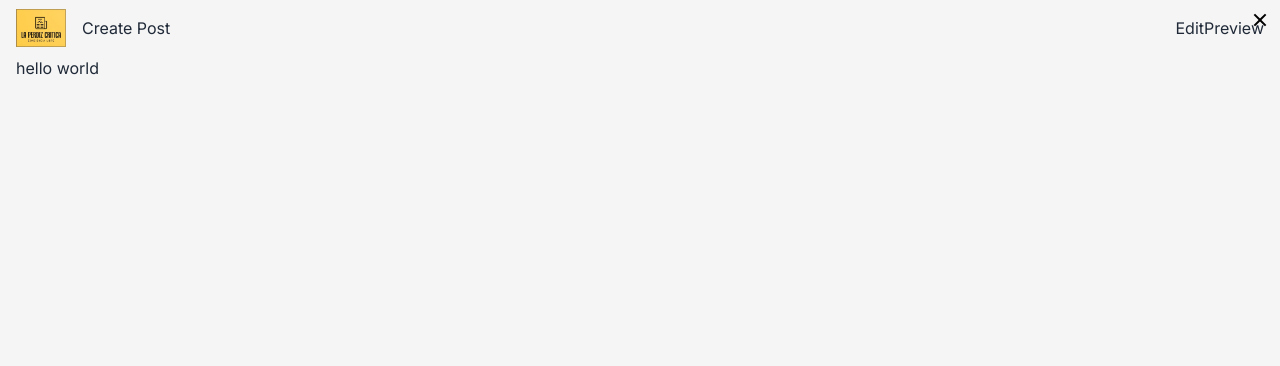
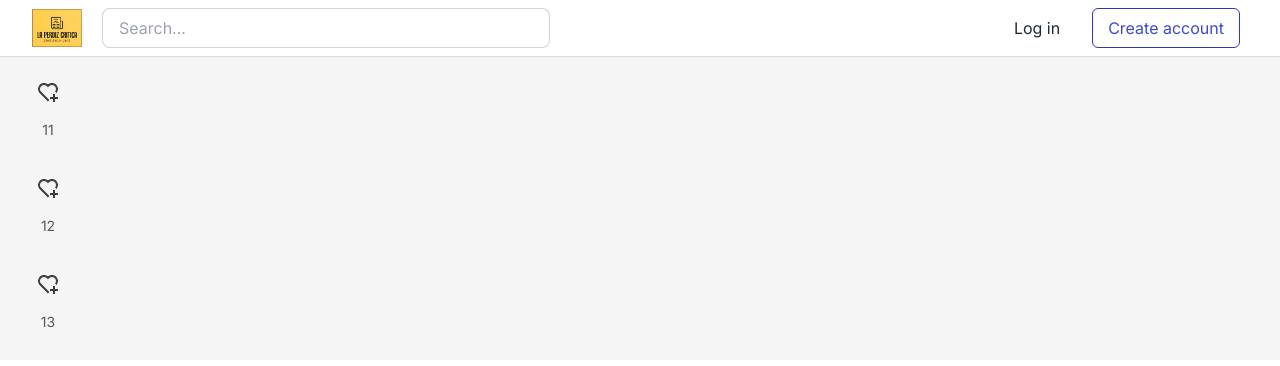
Before and after one commit to Eneko96/laperdizcritica, a Next.js app: page /article in a window 1280 px wide. Shown: the top 366 px of the page. Built offline with nearby package versions, Linux system fonts and the light colour scheme.

Commit message:
wip: change article to createArticle and create article route

```diff
--- a/src/app/Header.tsx
+++ b/src/app/Header.tsx
@@ -2,7 +2,7 @@ import Image from "next/image";
 
 export default function Header() {
   return (
-    <header className="w-full px-4 items-center bg-white h-[56px] fixed header-shadow">
+    <header className="w-full px-4 items-center bg-white h-[56px] fixed header-shadow left-0 top-0 right-0">
       <div className="max-w-[1280px] flex m-auto h-full w-auto items-center px-4">
         <Image src="/lpc.jpg" width={50} height={40} alt="Website logo" />
         <input
--- a/src/app/article/page.tsx
+++ b/src/app/article/page.tsx
@@ -1,3 +1,53 @@
 export default async function Article() {
-  return <div>hello world</div>;
+  return (
+    <div>
+      <div className="layout text-base w-full max-w-[1280px] mx-auto grid gap-4 grid-cols-article-layout p-4">
+        <aside className="block row-end-initial w-[4rem]">
+          <div className="actions p-0 bg-[rgb_245_245_245] grid gap-6 sticky shadow-none justify-stretch top-[129px]">
+            <div className="grid gap-4 justify-stretch">
+              {[1, 2, 3].map((_) => (
+                <div key={_} className="flex flex-col">
+                  <button className="relative inline-flex flex-col items-center hover:text-[#dc2626]">
+                    <span className="p-2 text-[#3d3d3d] transitions-all">
+                      <svg
+                        xmlns="http://www.w3.org/2000/svg"
+                        width="24"
+                        height="24"
+                        viewBox="0 0 24 24"
+                        fill="none"
+                        role="img"
+                        aria-hidden="true"
+                        className="crayons-icon fill-current hover:text-[#dc2626] transition-all"
+                      >
+                        <g
+                          clip-path="url(#clip0_988_3276)"
+                          className="fill-current"
+                        >
+                          <path
+                            className="fill-current"
+                            d="M19 14V17H22V19H18.999L19 22H17L16.999 19H14V17H17V14H19ZM20.243 4.75698C22.505 7.02498 22.583 10.637 20.479 12.992L19.059 11.574C20.39 10.05 20.32 7.65998 18.827 6.16998C17.324 4.67098 14.907 4.60698 13.337 6.01698L12.002 7.21498L10.666 6.01798C9.09103 4.60598 6.67503 4.66798 5.17203 6.17198C3.68203 7.66198 3.60703 10.047 4.98003 11.623L13.412 20.069L12 21.485L3.52003 12.993C1.41603 10.637 1.49503 7.01898 3.75603 4.75698C6.02103 2.49298 9.64403 2.41698 12 4.52898C14.349 2.41998 17.979 2.48998 20.242 4.75698H20.243Z"
+                            fill="#525252"
+                          ></path>
+                        </g>
+                        <defs>
+                          <clipPath id="clip0_988_3276">
+                            <rect width="24" height="24" fill="white"></rect>
+                          </clipPath>
+                        </defs>
+                      </svg>
+                    </span>
+                    <span className="w-[40px] h-[40px] p-2 transition-all text-[#575757] text-sm">
+                      {_ + 10}
+                    </span>
+                  </button>
+                </div>
+              ))}
+            </div>
+          </div>
+        </aside>
+        <main></main>
+        <aside></aside>
+      </div>
+    </div>
+  );
 }
--- a/src/app/article/layout.tsx
+++ b/src/app/createArticle/layout.tsx
@@ -11,7 +11,7 @@ export const metadata: Metadata = {
   description: "Generated by create next app",
 };
 
-export default function ArticleLayout({
+export default function CreateArticleLayout({
   children,
 }: {
   children: React.ReactNode;
--- /dev/null
+++ b/src/app/createArticle/page.tsx
@@ -0,0 +1,3 @@
+export default async function CreateArticle() {
+  return <div>hello world</div>;
+}
--- a/src/app/globals.css
+++ b/src/app/globals.css
@@ -9,6 +9,7 @@
 
 body {
   background: #f5f5f5;
+  padding-top: 56px;
 }
 
 h1,
--- a/src/app/layout.tsx
+++ b/src/app/layout.tsx
@@ -22,7 +22,10 @@ export default function RootLayout({
         <title>La perdiz critica</title>
         <meta property="og:title" content="La perdiz critica" key="title" />
       </Head>
-      <body className={inter.className}>{children}</body>
+      <body className={inter.className}>
+        <Header />
+        {children}
+      </body>
     </html>
   );
 }
--- a/src/app/page.tsx
+++ b/src/app/page.tsx
@@ -12,7 +12,6 @@ async function getMockData() {
 
 export default async function Home() {
   const { count, image } = await getMockData();
-  console.log(count, image);
 
   return (
     <main className="flex min-h-screen flex-col items-center justify-between p-24">
--- a/tailwind.config.js
+++ b/tailwind.config.js
@@ -1,21 +1,25 @@
 /** @type {import('tailwindcss').Config} */
 module.exports = {
   content: [
-    './src/pages/**/*.{js,ts,jsx,tsx,mdx}',
-    './src/components/**/*.{js,ts,jsx,tsx,mdx}',
-    './src/app/**/*.{js,ts,jsx,tsx,mdx}',
+    "./src/pages/**/*.{js,ts,jsx,tsx,mdx}",
+    "./src/components/**/*.{js,ts,jsx,tsx,mdx}",
+    "./src/app/**/*.{js,ts,jsx,tsx,mdx}",
   ],
   theme: {
     extend: {
       backgroundImage: {
-        'gradient-radial': 'radial-gradient(var(--tw-gradient-stops))',
-        'gradient-conic':
-          'conic-gradient(from 180deg at 50% 50%, var(--tw-gradient-stops))',
+        "gradient-radial": "radial-gradient(var(--tw-gradient-stops))",
+        "gradient-conic":
+          "conic-gradient(from 180deg at 50% 50%, var(--tw-gradient-stops))",
       },
       gridTemplateColumns: {
-        'maing': '240px 2fr 1fr',
-      }
+        maing: "240px 2fr 1fr",
+        "article-layout": "4rem 7fr 3fr",
+      },
+      gridColumnEnd: {
+        initial: "initial",
+      },
     },
   },
-  plugins: [require('daisyui')],
-}
+  plugins: [require("daisyui")],
+};
```
